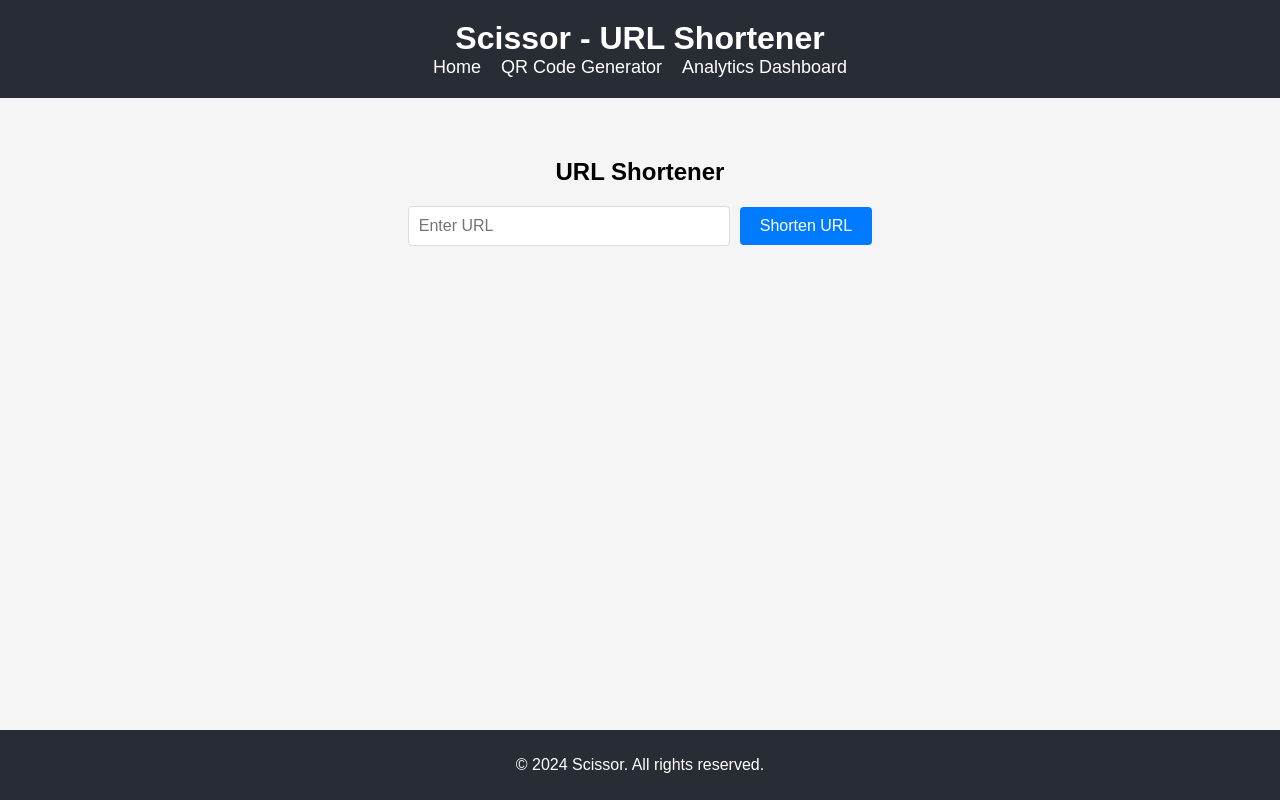
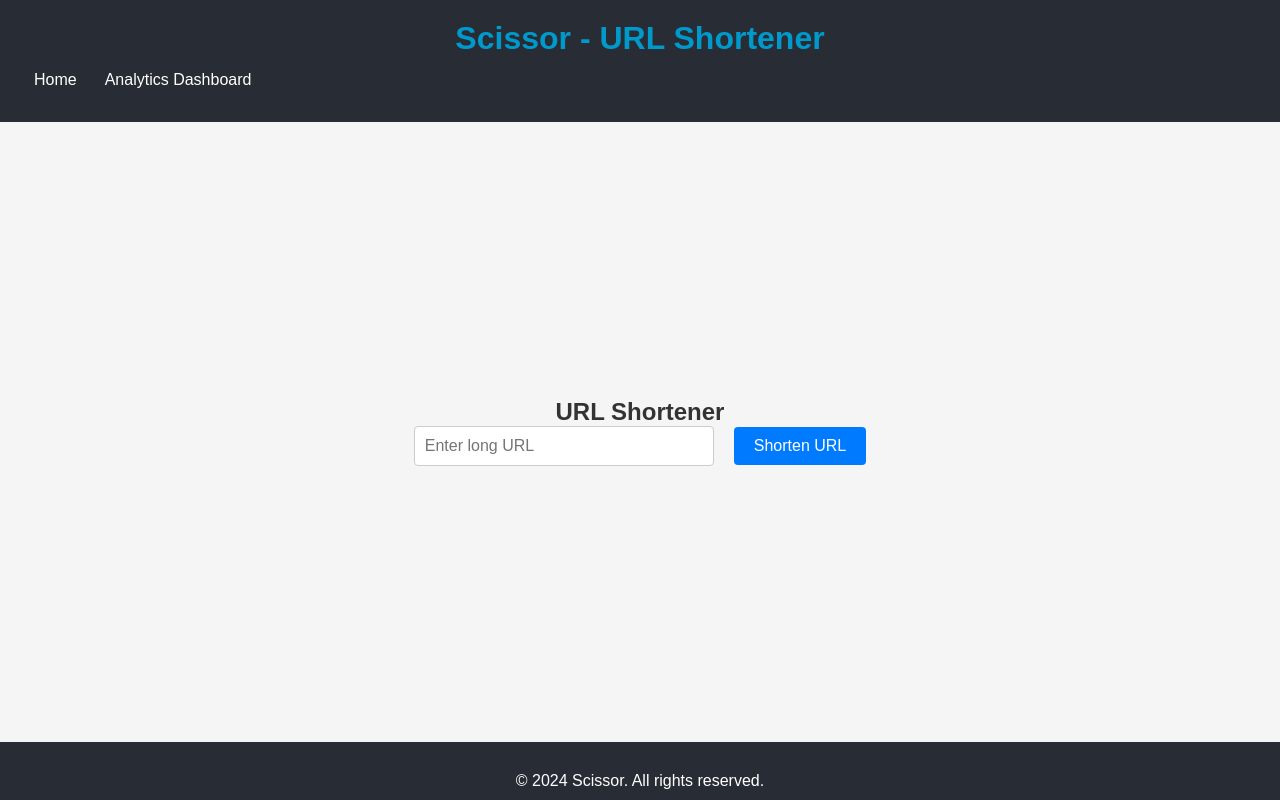
Before and after one commit to Olagoke1234/scissor-app, a React (Create React App) app: page / in a window 1280 px wide. Built offline with nearby package versions, Linux system fonts and the light colour scheme.

Commit message:
Project completed to a submitable level but some features are still in the works

```diff
--- a/src/App.css
+++ b/src/App.css
@@ -1,38 +1,76 @@
-.App {
-  text-align: center;
+* {
+  margin: 0;
+  padding: 0;
+  box-sizing: border-box;
 }
 
-.App-logo {
-  height: 40vmin;
-  pointer-events: none;
+body,
+html {
+  height: 100%;
+  font-family: "Arial", sans-serif;
+  background-color: #f0f2f5;
+  color: #333;
 }
 
-@media (prefers-reduced-motion: no-preference) {
-  .App-logo {
-    animation: App-logo-spin infinite 20s linear;
-  }
+.App {
+  display: flex;
+  flex-direction: column;
+  min-height: 100vh;
 }
 
 .App-header {
   background-color: #282c34;
-  min-height: 100vh;
-  display: flex;
-  flex-direction: column;
-  align-items: center;
-  justify-content: center;
-  font-size: calc(10px + 2vmin);
+  padding: 20px;
   color: white;
+  text-align: center;
 }
 
-.App-link {
-  color: #61dafb;
+.App-main {
+  flex: 1;
+  display: flex;
+  justify-content: center;
+  align-items: center;
+  padding: 20px;
+  background-color: #ffffff;
 }
 
-@keyframes App-logo-spin {
-  from {
-    transform: rotate(0deg);
-  }
-  to {
-    transform: rotate(360deg);
-  }
+.App-footer {
+  background-color: #282c34;
+  color: white;
+  text-align: center;
+  padding: 10px;
 }
+
+input[type="text"] {
+  padding: 10px;
+  font-size: 16px;
+  border: 1px solid #ccc;
+  border-radius: 4px;
+  margin-right: 10px;
+}
+
+button {
+  padding: 10px 20px;
+  font-size: 16px;
+  color: white;
+  background-color: #007bff;
+  border: none;
+  border-radius: 4px;
+  cursor: pointer;
+}
+
+button:hover {
+  background-color: #0056b3;
+}
+
+p {
+  margin-top: 20px;
+}
+
+a {
+  color: #007bff;
+}
+
+a:hover {
+  text-decoration: underline;
+}
--- a/src/App.tsx
+++ b/src/App.tsx
@@ -1,13 +1,13 @@
 import React from "react";
-import { BrowserRouter as Router, Routes, Route } from "react-router-dom";
+import { BrowserRouter as Router, Route, Routes } from "react-router-dom";
+import "./App.css";
 import Header from "./components/Header";
 import Footer from "./components/Footer";
 import URLShortener from "./components/URLShortener";
-import QRCodeGenerator from "./components/QRCodeGenerator";
+import RedirectPage from "./components/RedirectPage";
 import AnalyticsDashboard from "./components/AnalyticsDashboard";
-import "./styles/styles.css";
 
-const App: React.FC = () => {
+function App() {
   return (
     <Router>
       <div className="App">
@@ -15,17 +15,15 @@ const App: React.FC = () => {
         <main className="App-main">
           <Routes>
             <Route path="/" element={<URLShortener />} />
-            <Route
-              path="/qr-code"
-              element={<QRCodeGenerator url="http://example.com" />}
-            />
+            <Route path="/short/:id" element={<RedirectPage />} />
             <Route path="/analytics" element={<AnalyticsDashboard />} />
+            <Route path="/404" element={<h2>404 - Page Not Found</h2>} />
           </Routes>
         </main>
         <Footer />
       </div>
     </Router>
   );
-};
+}
 
 export default App;
--- a/src/components/Header.tsx
+++ b/src/components/Header.tsx
@@ -11,9 +11,9 @@ const Header: React.FC = () => {
           <li>
             <Link to="/">Home</Link>
           </li>
-          <li>
+          {/* <li>
             <Link to="/qr-code">QR Code Generator</Link>
-          </li>
+          </li> */}
           <li>
             <Link to="/analytics">Analytics Dashboard</Link>
           </li>
--- a/src/components/QRCodeGenerator.tsx
+++ b/src/components/QRCodeGenerator.tsx
@@ -1,19 +1,18 @@
-// src/components/QRCodeGenerator.tsx
 import React from "react";
 import QRCode from "qrcode.react";
-import "../styles/styles.css";
 
 interface Props {
   url: string;
 }
 
 const QRCodeGenerator: React.FC<Props> = ({ url }) => {
-  if (!url) return <p>Please provide a URL to generate a QR code.</p>;
-
   return (
     <div className="QRCodeGenerator">
-      <h2>QR Code Generator</h2>
-      <QRCode value={url} />
+      <h2>Generated QR Code</h2>
+      <br></br>
+      <div className="qr-code">
+        {url ? <QRCode value={url} size={200} /> : <p>No URL provided.</p>}
+      </div>
     </div>
   );
 };
--- /dev/null
+++ b/src/components/RedirectPage.tsx
@@ -0,0 +1,37 @@
+import React, { useEffect } from "react";
+import { useNavigate, useParams } from "react-router-dom";
+import { db, doc, getDoc } from "../firebase"; // Ensure correct path
+import "../styles/styles.css";
+
+const RedirectPage: React.FC = () => {
+  const { id } = useParams<{ id: string }>();
+  const navigate = useNavigate();
+
+  useEffect(() => {
+    const fetchAndRedirect = async () => {
+      try {
+        console.log("Fetching document for ID:", id); // Log the ID
+        const docRef = doc(db, "urls", id || "");
+        const docSnap = await getDoc(docRef);
+
+        if (docSnap.exists()) {
+          const longURL = docSnap.data().longURL;
+          console.log("Document found, redirecting to:", longURL);
+          window.location.href = longURL;
+        } else {
+          console.log("Document not found, redirecting to 404");
+          navigate("/404"); // Handle URL not found
+        }
+      } catch (error) {
+        console.error("Error fetching document:", error);
+        navigate("/404"); // Handle errors
+      }
+    };
+
+    fetchAndRedirect();
+  }, [id, navigate]);
+
+  return null; // This component does not render anything
+};
+
+export default RedirectPage;
--- a/src/components/URLShortener.tsx
+++ b/src/components/URLShortener.tsx
@@ -1,24 +1,33 @@
 import React, { useState } from "react";
-import { firestore, collection, addDoc } from "../firebase";
+import { db, collection, addDoc } from "../firebase"; // Ensure correct path
 import "../styles/styles.css";
+import QRCodeGenerator from "./QRCodeGenerator";
 
 const URLShortener: React.FC = () => {
   const [longURL, setLongURL] = useState("");
   const [shortURL, setShortURL] = useState("");
 
-  const handleShorten = async () => {
-    if (!longURL) {
-      alert("Please enter a URL.");
-      return;
-    }
+  const generateShortURL = async (url: string) => {
+    // Simulate short URL generation
+    return `${window.location.origin}/short/${Math.random()
+      .toString(36)
+      .substr(2, 5)}`;
+  };
+
+  const handleSubmit = async (event: React.FormEvent) => {
+    event.preventDefault();
+
+    if (!longURL) return;
+
+    const newShortURL = await generateShortURL(longURL);
+    setShortURL(newShortURL);
 
     try {
-      const docRef = await addDoc(collection(firestore, "urls"), {
+      await addDoc(collection(db, "urls"), {
         longURL,
-        clicks: 0,
+        shortURL: newShortURL,
       });
-      setShortURL(`${window.location.origin}/short/${docRef.id}`);
-      setLongURL(""); // Clear the input after submission
+      alert("URL shortened and saved!");
     } catch (error) {
       console.error("Error adding document: ", error);
     }
@@ -27,28 +36,33 @@ const URLShortener: React.FC = () => {
   return (
     <div className="URLShortener">
       <h2>URL Shortener</h2>
+      <form onSubmit={handleSubmit}>
         <input
-        className="URL-input"
           type="text"
           value={longURL}
           onChange={(e) => setLongURL(e.target.value)}
-        placeholder="Enter URL"
+          placeholder="Enter long URL"
+          className="URL-input"
         />
-      <button className="URL-button" onClick={handleShorten}>
+        <button type="submit" className="URL-button">
           Shorten URL
         </button>
+      </form>
       {shortURL && (
+        <>
           <p>
             Short URL:{" "}
             <a
-            className="URL-link"
-            href={shortURL}
+              href={longURL} // Should point to longURL
               target="_blank"
               rel="noopener noreferrer"
+              className="URL-link"
             >
               {shortURL}
             </a>
           </p>
+          <QRCodeGenerator url={shortURL} /> {/* Pass shortURL here */}
+        </>
       )}
     </div>
   );
--- a/src/firebase.ts
+++ b/src/firebase.ts
@@ -1,9 +1,16 @@
-// src/firebase.ts
 import { initializeApp } from "firebase/app";
-import { getFirestore, collection, addDoc, getDocs } from "firebase/firestore";
+import {
+  getFirestore,
+  collection,
+  addDoc,
+  getDocs,
+  doc,
+  getDoc,
+} from "firebase/firestore";
 import { getAuth } from "firebase/auth";
 import { getAnalytics } from "firebase/analytics";
 
+// Your web app's Firebase configuration
 const firebaseConfig = {
   apiKey: "AIzaSyCuev71Am1uRMciZ0XDWZqEQxp0PMN7pzE",
   authDomain: "scissor-b5939.firebaseapp.com",
@@ -13,9 +20,18 @@ const firebaseConfig = {
   appId: "1:30489714444:web:c3e08fd082e6a954137329",
   measurementId: "G-XR2MXJ1BCW",
 };
+
+// Initialize Firebase
 const app = initializeApp(firebaseConfig);
-const firestore = getFirestore(app);
+
+// Initialize Firestore
+const db = getFirestore(app);
+
+// Initialize Authentication
 const auth = getAuth(app);
+
+// Initialize Analytics
 const analytics = getAnalytics(app);
 
-export { firestore, auth, analytics, collection, addDoc, getDocs };
+// Export Firebase functionalities
+export { db, auth, analytics, collection, addDoc, getDocs, doc, getDoc };
--- a/src/styles/styles.css
+++ b/src/styles/styles.css
@@ -1,5 +1,4 @@
-/* src/styles/styles.css */
-
+/* Base styles */
 html,
 body {
   margin: 0;
@@ -10,7 +9,7 @@ body {
 
 .App {
   text-align: center;
-  height: 100vh; /* Full viewport height */
+  height: 100vh;
   display: flex;
   flex-direction: column;
 }
@@ -23,32 +22,43 @@ body {
 
 .App-header h1 {
   margin: 0;
+  color: #0099cc;
+}
+
+nav ul,
+nav li {
+  margin: 0 auto;
+  padding: 0;
+  list-style: none;
 }
 
 nav ul {
-  list-style: none;
-  padding: 0;
-  margin: 0;
+  width: 100%;
+  text-align: left;
 }
 
 nav li {
-  display: inline;
-  margin: 0 10px;
+  display: inline-block;
+  position: relative;
 }
 
 nav a {
-  color: white;
+  display: block;
+  line-height: 45px;
+  padding: 0 14px;
   text-decoration: none;
-  font-size: 18px;
+  color: #ffffff;
+  font-size: 16px;
 }
 
 nav a:hover {
-  text-decoration: underline;
+  color: #0099cc;
+  background: #f2f2f2;
 }
 
 .App-main {
   padding: 20px;
-  flex: 1; /* Ensures this section grows to fill available space */
+  flex: 1;
   background-color: #f5f5f5;
   display: flex;
   flex-direction: column;
@@ -60,7 +70,7 @@ nav a:hover {
   color: white;
 }
 
-/* Specific component styles */
+/* Analytics Dashboard */
 .AnalyticsDashboard {
   padding: 20px;
 }
@@ -68,23 +78,46 @@ nav a:hover {
 .Analytics-table {
   width: 100%;
   border-collapse: collapse;
+  margin-top: 20px;
+  box-shadow: 0 4px 8px rgba(0, 0, 0, 0.1);
+  background-color: #f9f9f9;
 }
 
 .Analytics-table th,
 .Analytics-table td {
-  border: 1px solid #ddd;
-  padding: 8px;
+  border: 2px solid #ddd;
+  padding: 12px 15px;
 }
 
 .Analytics-table th {
-  background-color: #f4f4f4;
+  background-color: #4caf50;
+  color: white;
   text-align: left;
 }
 
+.Analytics-table tr:nth-child(even) {
+  background-color: #f2f2f2;
+}
+
+.Analytics-table tr:hover {
+  background-color: #ddd;
+}
+
+.Analytics-table a {
+  color: #4caf50;
+  text-decoration: none;
+}
+
+.Analytics-table a:hover {
+  text-decoration: underline;
+}
+
+/* QR Code Generator */
 .QRCodeGenerator {
   padding: 20px;
 }
 
+/* URL Shortener */
 .URLShortener {
   padding: 20px;
 }
```
Also changed, not shown: src/components/AnalyticsDashboard.tsx (+27 -19 lines), src/index.tsx (+6 -9 lines), 2 other files (tests, documents, lock files or other folders). Lines whose indentation alone changed are shown as unchanged.
